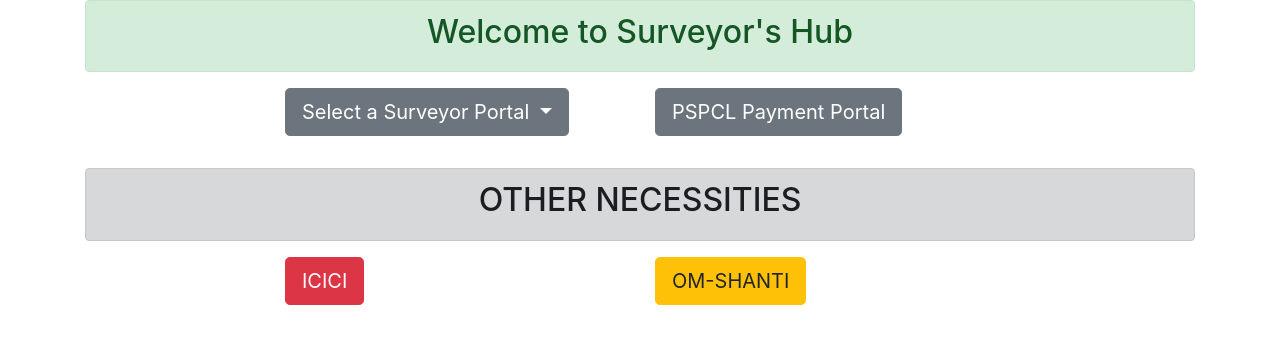
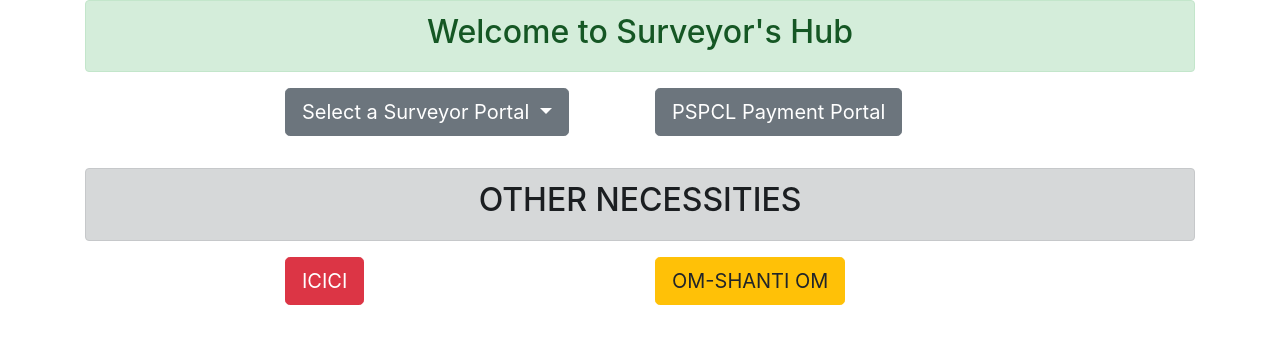
Before and after one commit to chandan1602/survhub, a plain HTML site: page index.html in a window 1280 px wide. Drawn offline with nearby package versions, Linux system fonts and the light colour scheme.

Commit message:
Update index.html

```diff
--- a/index.html
+++ b/index.html
@@ -63,7 +63,7 @@
                 </div>
                 <div class="col-lg-4 col-md-4 col-sm-4">
                     <a target="_blank" href="https://www.bkdrluhar.com/">
-                        <button type="button" class="btn btn-warning btn-lg">OM-SHANTI</button>
+                        <button type="button" class="btn btn-warning btn-lg">OM-SHANTI OM</button>
                     </a>
                 </div>
                 <div class="col-lg-2 col-md-2 col-sm-2"></div>
```
